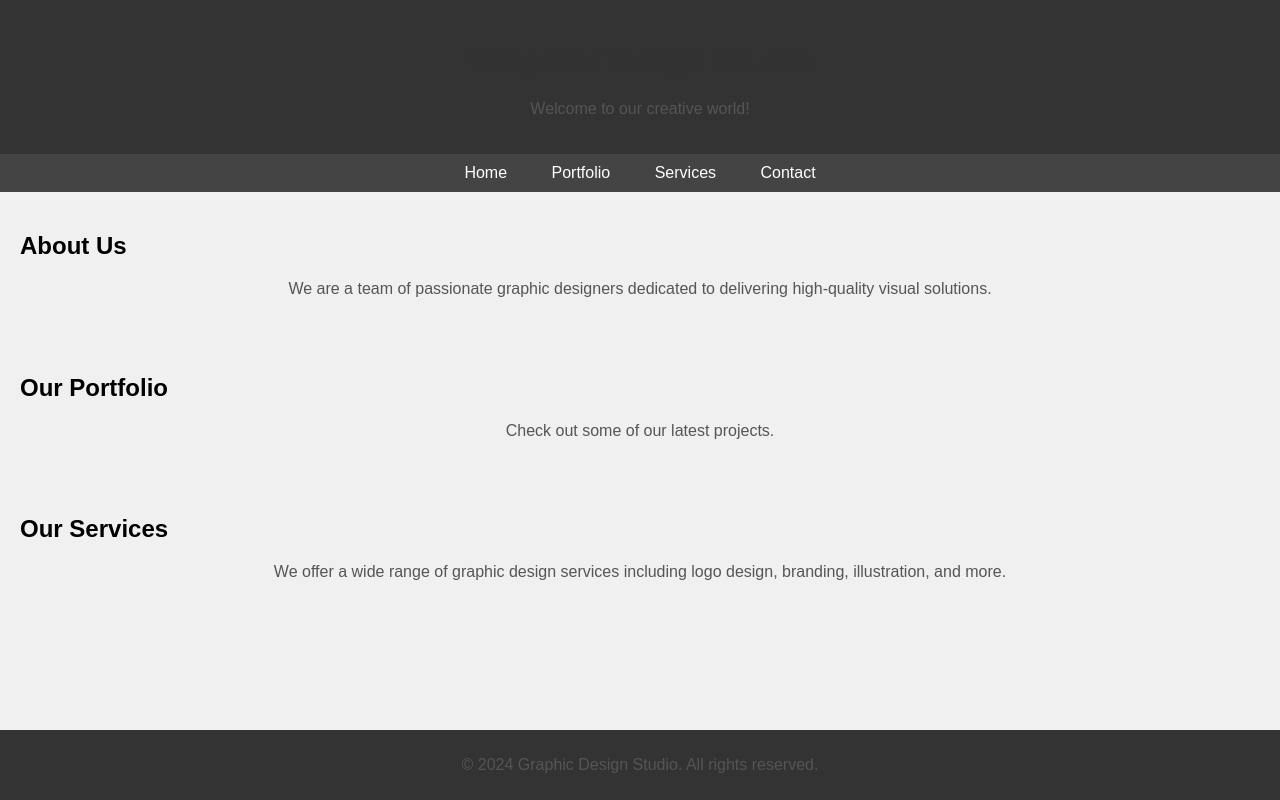
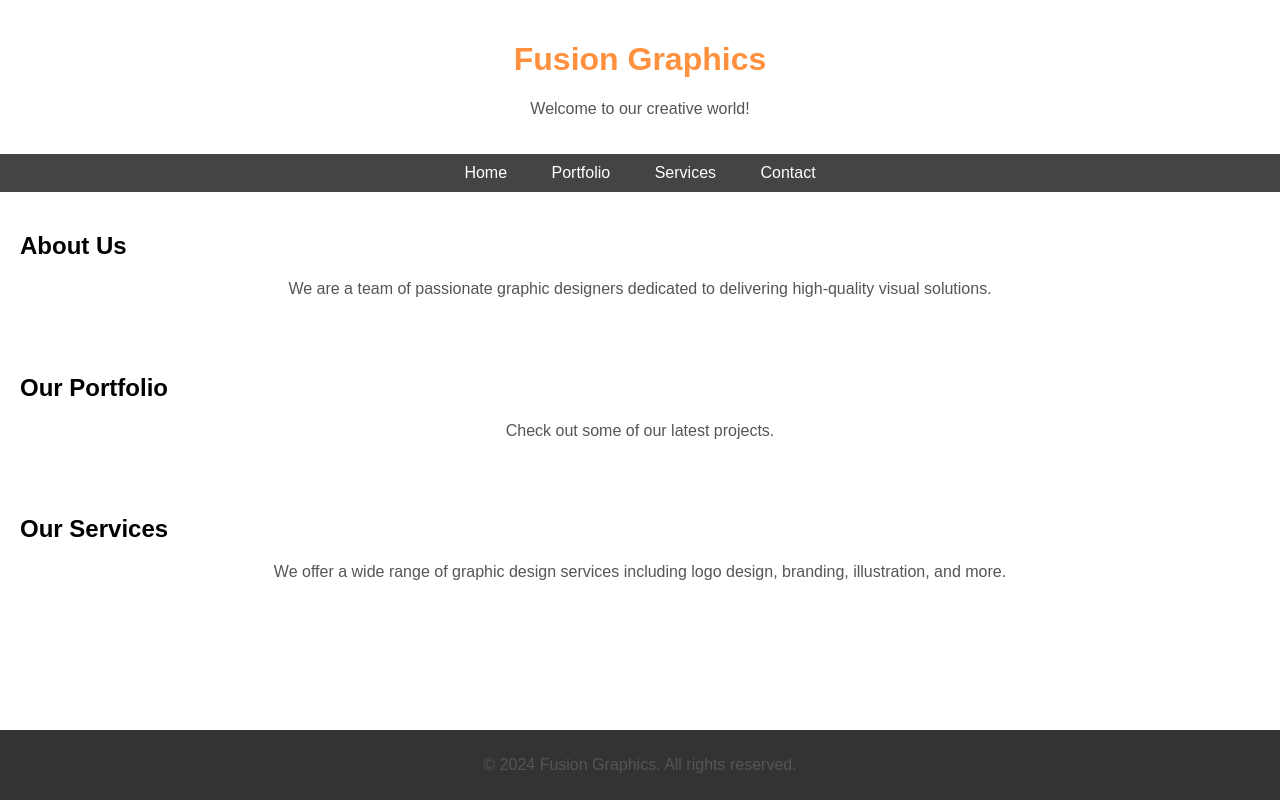
Before and after one commit to FusionGraphics/FusionGraphics.github.io, a plain HTML site: page index.html in a window 1280 px wide. Drawn offline with Linux system fonts and the light colour scheme.

Commit message:
Update index.html

```diff
--- a/index.html
+++ b/index.html
@@ -11,11 +11,11 @@
             font-family: Arial, sans-serif;
             margin: 0;
             padding: 0;
-            background-color: #f0f0f0;
+            background-color: ffa765;
         }
         header {
-            background-color: #333;
-            color: #fff;
+            background-color: ffa765;
+            color: ffa765;
             padding: 20px 0;
             text-align: center;
         }
@@ -37,7 +37,7 @@
         }
         h1 {
             text-align: center;
-            color: #333;
+            color: #ff903d;
         }
         p {
             text-align: center;
@@ -57,7 +57,7 @@
 <body>
 
 <header>
-    <h1>Graphic Design Studio</h1>
+    <h1>Fusion Graphics</h1>
     <p>Welcome to our creative world!</p>
 </header>
 
@@ -85,7 +85,7 @@
 </section>
 
 <footer>
-    <p>&copy; 2024 Graphic Design Studio. All rights reserved.</p>
+    <p>&copy; 2024 Fusion Graphics. All rights reserved.</p>
 </footer>
 
 </body>
```
